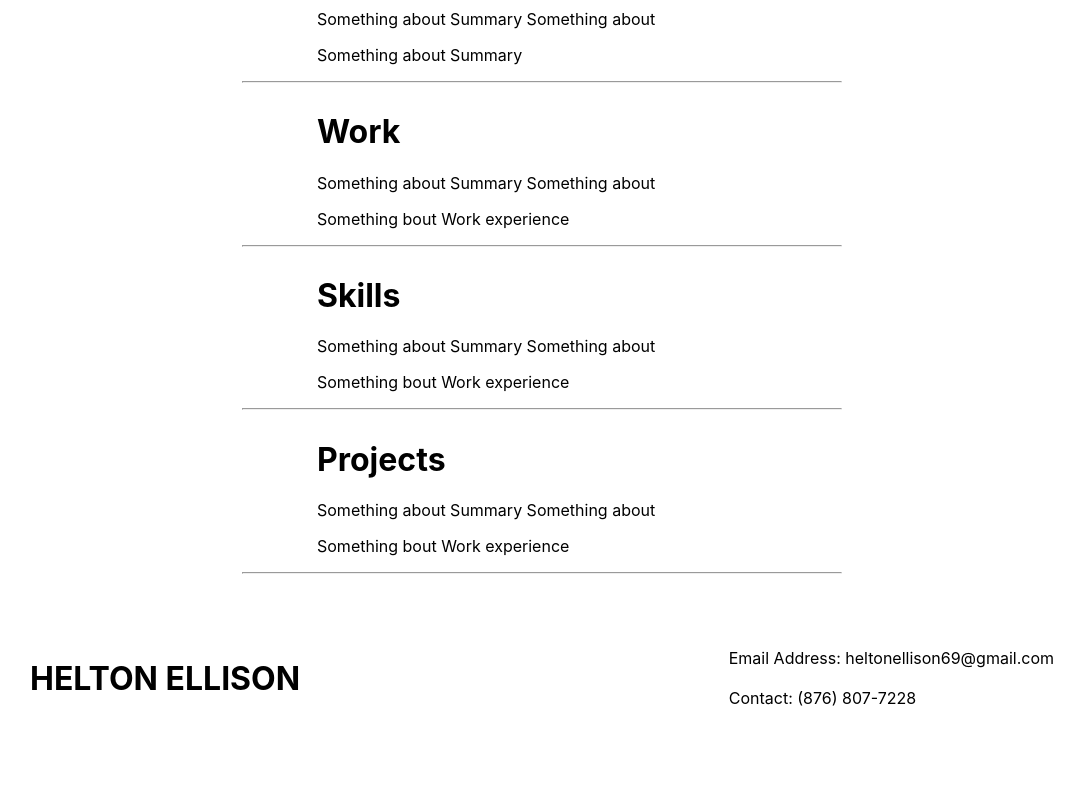
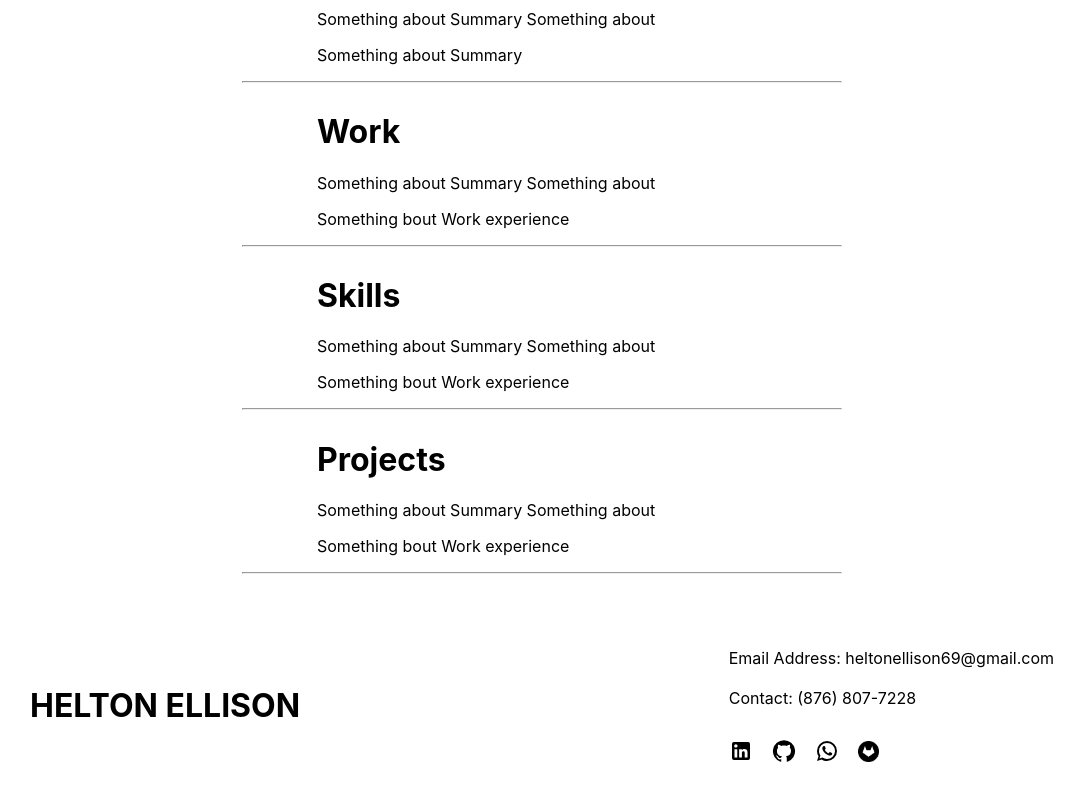
Before and after one commit to gamerboyelz/helton-dev-portfolio, a React (Create React App) app: page / in a window 1280 px wide. Shown: the part 759-1559 px from the top of the page, without its empty margins (98-1182 px from the left). Before the commit the page ends 1533 px from the top, so only its background shows below. Built offline with nearby package versions, Linux system fonts and the light colour scheme.

Commit message:
modified footer component, added the social media icons and modified its styles

```diff
--- a/src/App.js
+++ b/src/App.js
@@ -110,7 +110,15 @@ const Footer = () => {
   return(
     <div className="footerContainer">
       <div className="footerContainerItem1"><h1>HELTON ELLISON</h1></div>
-      <div className="footerContainerItem2"><p>Email Address: heltonellison69@gmail.com <br /> <br /> Contact: (876) 807-7228 </p></div>
+      <div className="footerContainerItem2">
+        <p>Email Address: heltonellison69@gmail.com <br /> <br /> Contact: (876) 807-7228 </p>
+        <div>
+        <LinkedInIcon />
+        <GitHubIcon />
+        <WhatsAppIcon />
+        <img className="gitLab" src={gitlab_icon} alt="" />
+        </div>
+      </div>
     </div>
   )
 }
--- a/src/App.styles.scss
+++ b/src/App.styles.scss
@@ -81,4 +81,17 @@
     align-items: center;
     padding: 50px 0px 50px 0px;
 
+    .footerContainerItem2 div{
+        display: flex;
+        width: 150px;
+        justify-content: space-between;
+        padding: 15px 0px 15px 0px;
+    }
+
+    .gitLab{
+        width: 21px;
+        height: 21px;
+        padding-top: 2px;
+    }
+
 }
```
